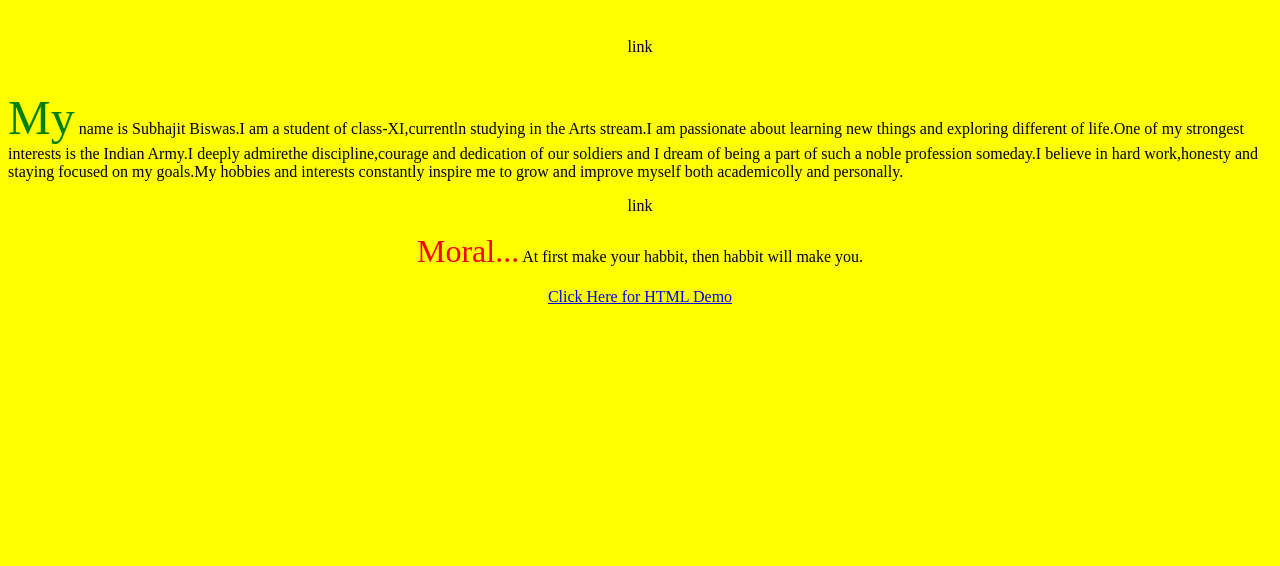
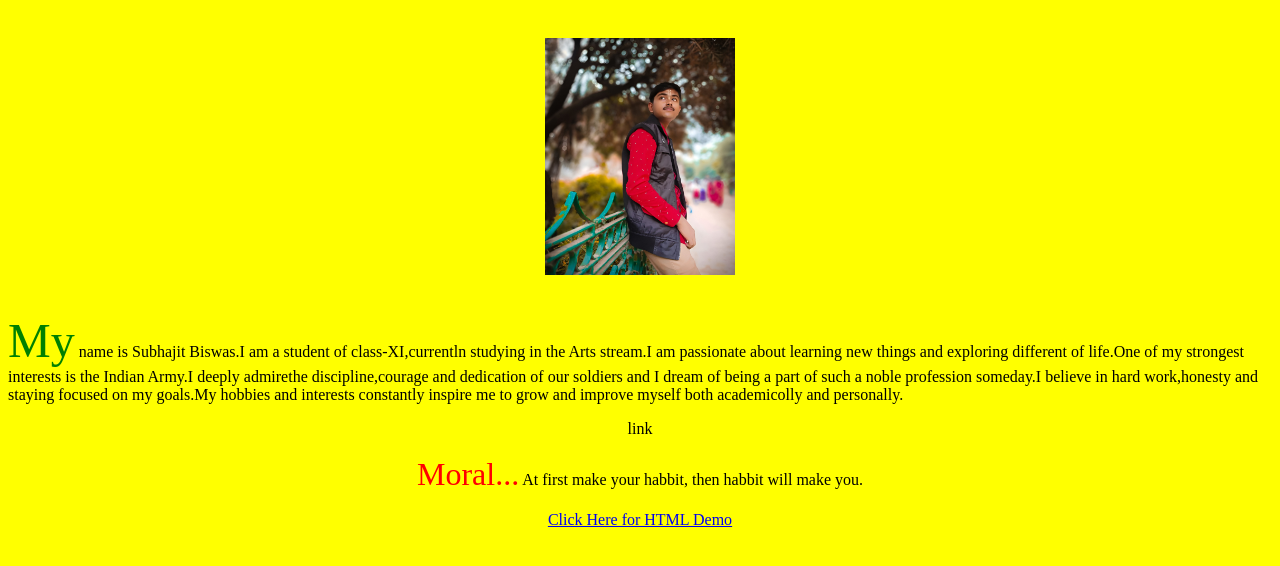
Before and after one commit to SubhajitBiswas12/SubhajitBiswas12.github.io, a plain HTML site: page index.html in a window 1280 px wide. Shown: the part 60-626 px from the top of the page. Drawn offline with Linux system fonts and the light colour scheme.

Commit message:
Image Added

```diff
--- a/index.html
+++ b/index.html
@@ -8,7 +8,7 @@
 		<h1 font color=Black><b>Subhajit's Story</b></h1>
 		</center>
 		<br>
-		<center><img src="">link</img></center>
+		<center><img src="./image/1 (1).jpg" width=15%></img></center>
 		<writting>
 		<br>
 		<p><font size=24px color=green>My</font> name is Subhajit Biswas.I am a student of class-XI,currentln studying in the Arts stream.I am passionate about learning new things and exploring different of life.One of my strongest interests is the Indian Army.I deeply admirethe discipline,courage and dedication of our soldiers and I dream of being a part of such a noble profession someday.I believe in hard work,honesty and staying focused on my goals.My hobbies and interests constantly inspire me to grow and improve myself both academicolly and personally.
```
Also changed, not shown: image/1 (1).jpg (added), image/1 (10).jpg (added), image/1 (2).jpg (added), image/1 (3).jpg (added), image/1 (4).jpg (added), image/1 (5).jpg (added), image/1 (6).jpg (added), image/1 (7).jpg (added), image/1 (8).jpg (added), image/1 (9).jpg (added), 1 other file.
